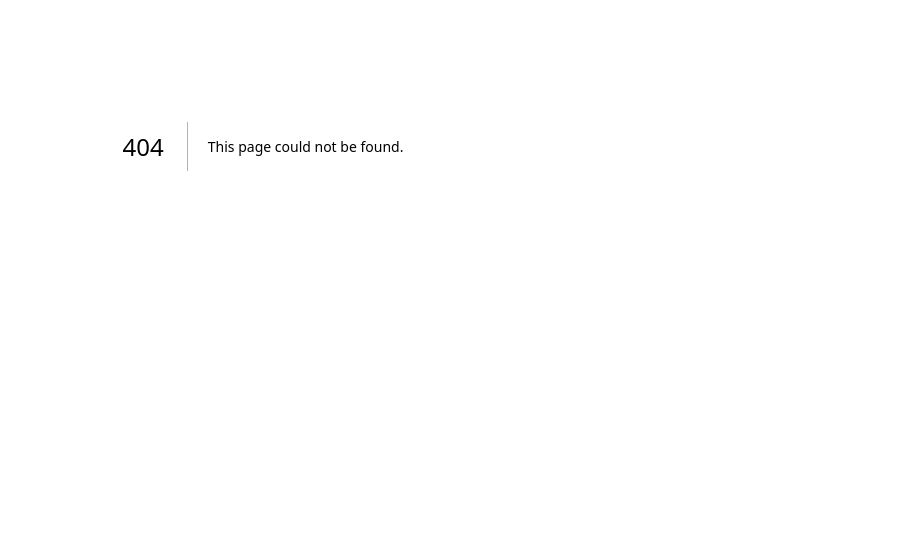
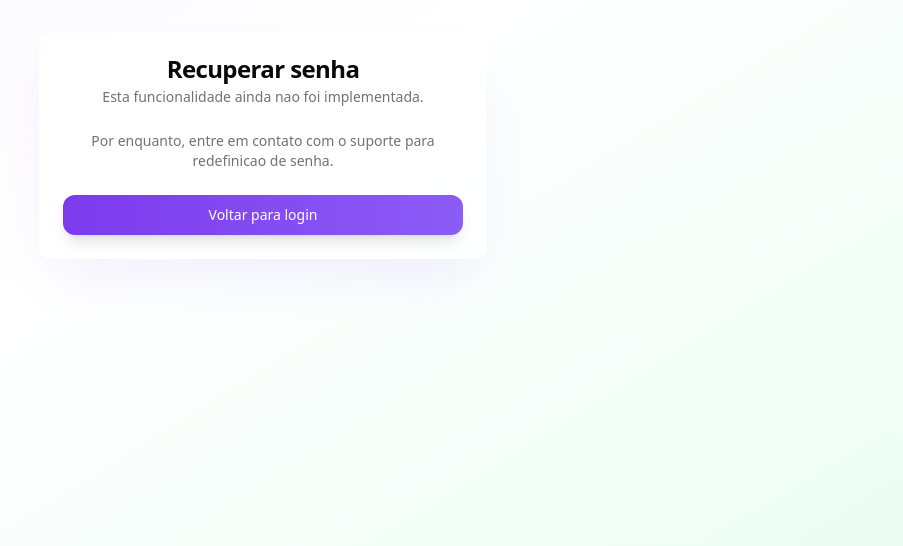
Before and after one commit to JotapBertelli/financemanager, a Next.js app: page /forgot-password in a window 1280 px wide. Before the commit this address had no page. Shown: the part 254-800 px from the top of the page, without its empty margins (377-1280 px from the left). Built offline with nearby package versions, Linux system fonts and the light colour scheme.

Commit message:
fix: corrigir erros de build do Vercel

```diff
--- /dev/null
+++ b/app/(auth)/forgot-password/page.tsx
@@ -0,0 +1,30 @@
+"use client"
+
+import Link from "next/link"
+import { Card, CardContent, CardDescription, CardFooter, CardHeader, CardTitle } from "@/components/ui/card"
+import { Button } from "@/components/ui/button"
+
+export default function ForgotPasswordPage() {
+  return (
+    <div className="min-h-screen flex items-center justify-center p-4 bg-gradient-to-br from-violet-50 via-white to-emerald-50 dark:from-gray-950 dark:via-gray-900 dark:to-violet-950">
+      <div className="w-full max-w-md">
+        <Card className="border-0 shadow-2xl shadow-violet-500/10 dark:shadow-violet-500/5 bg-white/80 dark:bg-gray-900/80 backdrop-blur-xl">
+          <CardHeader className="text-center">
+            <CardTitle>Recuperar senha</CardTitle>
+            <CardDescription>
+              Esta funcionalidade ainda nao foi implementada.
+            </CardDescription>
+          </CardHeader>
+          <CardContent className="text-sm text-muted-foreground text-center">
+            Por enquanto, entre em contato com o suporte para redefinicao de senha.
+          </CardContent>
+          <CardFooter>
+            <Button asChild className="w-full" variant="gradient">
+              <Link href="/login">Voltar para login</Link>
+            </Button>
+          </CardFooter>
+        </Card>
+      </div>
+    </div>
+  )
+}
--- a/app/layout.tsx
+++ b/app/layout.tsx
@@ -13,6 +13,11 @@ const dmSans = DM_Sans({
 export const metadata: Metadata = {
   title: 'FinanceApp - Gestão Financeira Pessoal',
   description: 'Controle suas finanças de forma inteligente e visual',
+  icons: {
+    icon: '/icon.svg',
+    shortcut: '/icon.svg',
+    apple: '/icon.svg',
+  },
 }
 
 export default function RootLayout({
```
Also changed, not shown: public/icon.svg (added).
